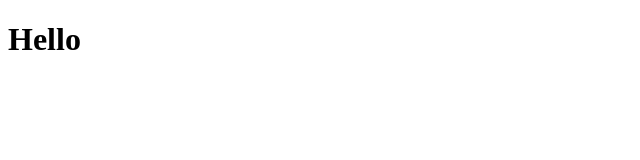
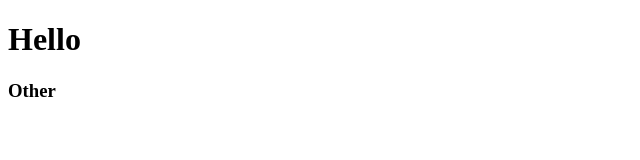
Before and after one commit to hjhm2018/git-practice, a plain HTML site: page index.html in a window 1280 px wide. Shown: the full height of the page, 0-640 px from the left. Drawn offline with Linux system fonts and the light colour scheme.

Commit message:
other commit

```diff
--- a/index.html
+++ b/index.html
@@ -10,6 +10,8 @@
 <body>
     <h1>Hello</h1>
 
+    <h3>Other</h3>
+
 </body>
 
 </html>
```
